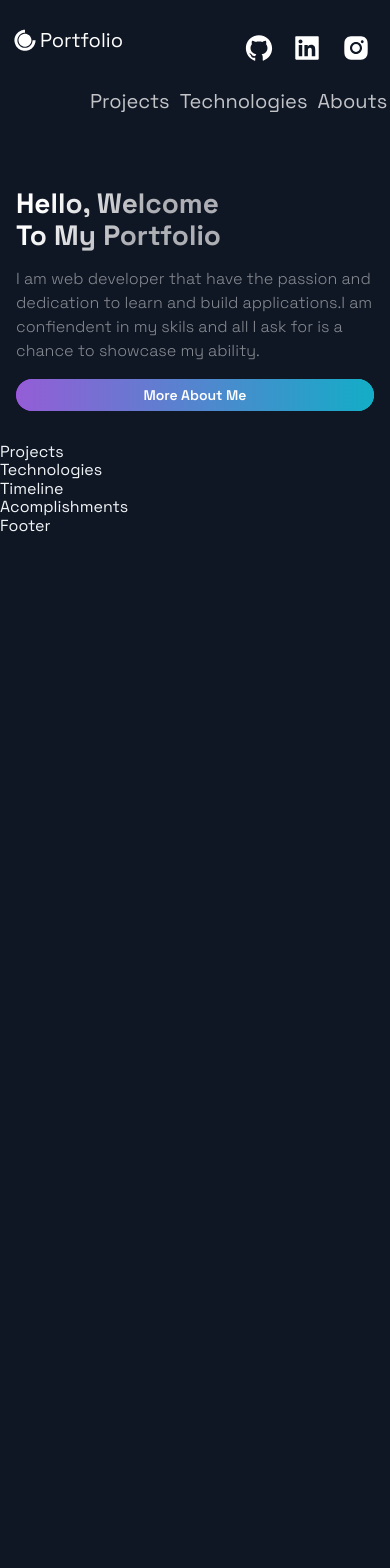
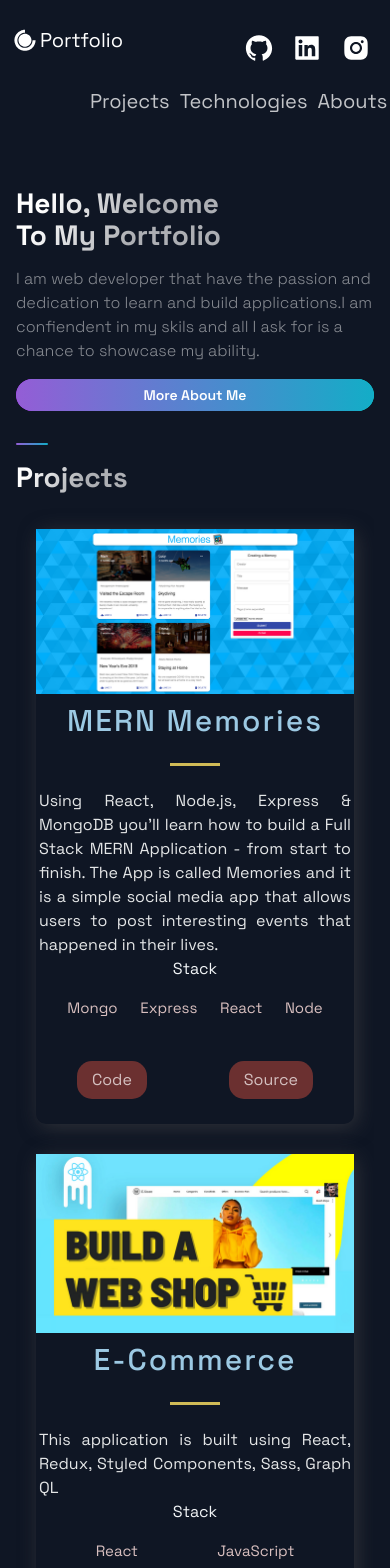
Before and after one commit to Isaac7app/my_portfolio, a Next.js app: page / in a window 390 px wide. Shown: the top 1568 px of the page. Before the commit the page ends 844 px from the top, so only its background shows below. Built offline with nearby package versions, Linux system fonts and the light colour scheme.

Commit message:
added a media breakpoint so it shows great on mobile and added tech and acomplishments sections as well

```diff
--- a/src/components/Acomplishments/Acomplishments.js
+++ b/src/components/Acomplishments/Acomplishments.js
@@ -11,9 +11,17 @@
 ];
 
 const Acomplishments = () => (
-  <div>
-    Acomplishments
-  </div>
+  <Section>
+    <SectionTitle>Personal Acomplishments</SectionTitle>
+    <Boxes>
+      {data.map((card, index) => (
+        <Box key={index}>
+          <BoxNum>{card.number}+</BoxNum>
+          <BoxText>{card.text}</BoxText>
+        </Box>
+      ))}
+    </Boxes>
+  </Section>
 );
 
 export default Acomplishments;
--- a/src/components/Projects/Projects.js
+++ b/src/components/Projects/Projects.js
@@ -5,9 +5,34 @@
 import { projects } from '../../constants/constants';
 
 const Projects = () => (
-  <div>
-    Projects
-  </div>
+  <Section nopadding id="projects">
+    <SectionDivider />
+    <SectionTitle main>Projects</SectionTitle>
+    <GridContainer>
+      {projects.map(({ id, image, title, description, tags, source, visit }) => (
+        <BlogCard key={id}>
+          <Img src={image} />
+          <TitleContent>
+            <HeaderThree title>{title}</HeaderThree>
+            <Hr />
+          </TitleContent>
+          <CardInfo>{description}</CardInfo>
+          <div>
+            <TitleContent>Stack</TitleContent>
+            <TagList>
+              {tags.map((tag, i) =>(
+                <Tag key={i}>{tag}</Tag>
+              ))}
+            </TagList>
+          </div>
+          <UtilityList>
+            <ExternalLinks href={visit}>Code</ExternalLinks>
+            <ExternalLinks href={source}>Source</ExternalLinks>
+          </UtilityList>
+        </BlogCard>
+      ))}
+    </GridContainer>
+  </Section>
 );
 
 export default Projects;
--- a/src/components/Technologies/Technologies.js
+++ b/src/components/Technologies/Technologies.js
@@ -4,9 +4,47 @@
 import { List, ListContainer, ListItem, ListParagraph, ListTitle } from './TechnologiesStyles';
 
 const Technologies = () =>  (
-  <div>
-    Technologies
-  </div>
+  <Section id="tech">
+    <SectionDivider />
+    <br />
+    <SectionTitle>Technologies</SectionTitle>
+    <SectionText>
+      I've worked with a range of technologies in the web development world.
+      From Back-end To Front-end
+    </SectionText>
+    <List>
+      <ListItem>
+        <DiReact size="3rem" />
+        <ListContainer>
+          <ListTitle>Front-End</ListTitle>
+          <ListParagraph>
+            Experienced with <br />
+            React.js
+          </ListParagraph>
+        </ListContainer>
+      </ListItem>
+      <ListItem>
+        <DiFirebase size="3rem" />
+        <ListContainer>
+          <ListTitle>Back-End</ListTitle>
+          <ListParagraph>
+            Experienced with <br />
+            Node and Databases
+          </ListParagraph>
+        </ListContainer>
+      </ListItem>
+      <ListItem>
+        <DiZend size="3rem" />
+        <ListContainer>
+          <ListTitle>UI/UX</ListTitle>
+          <ListParagraph>
+            Experienced with <br />
+            tools like Figma
+          </ListParagraph>
+        </ListContainer>
+      </ListItem>
+    </List>
+  </Section>
 );
 
 export default Technologies;
--- a/src/components/TimeLine/TimeLine.js
+++ b/src/components/TimeLine/TimeLine.js
@@ -7,46 +7,113 @@
 const TOTAL_CAROUSEL_COUNT = TimeLineData.length;
 
 const Timeline = () => {
-  // const [activeItem, setActiveItem] = useState(0);
-  // const carouselRef = useRef();
+  const [activeItem, setActiveItem] = useState(0);
+  const carouselRef = useRef();
 
   // const scroll = (node, left) => {
   //   return node.scrollTo({ left, behavior: 'smooth' });
   // }
 
-  // const handleClick = (e, i) => {
-  //   e.preventDefault();
+  const handleClick = (e, i) => {
+    e.preventDefault();
 
-  //   if (carouselRef.current) {
-  //     const scrollLeft = Math.floor(carouselRef.current.scrollWidth * 0.7 * (i / TimeLineData.length));
+    if (carouselRef.current) {
+      const scrollLeft = Math.floor(carouselRef.current.scrollWidth * 0.7 * (i / TimeLineData.length));
 
-  //     scroll(carouselRef.current, scrollLeft);
-  //   }
-  // }
+      scroll(carouselRef.current, scrollLeft);
+    }
+  }
 
-  // const handleScroll = () => {
-  //   if (carouselRef.current) {
-  //     const index = Math.round((carouselRef.current.scrollLeft / (carouselRef.current.scrollWidth * 0.7)) * TimeLineData.length);
+  const handleScroll = () => {
+    if (carouselRef.current) {
+      const index = Math.round((carouselRef.current.scrollLeft / (carouselRef.current.scrollWidth * 0.7)) * TimeLineData.length);
 
-  //     setActiveItem(index);
-  //   }
-  // }
+      setActiveItem(index);
+    }
+  }
 
-  // // snap back to beginning of scroll when window is resized
-  // // avoids a bug where content is covered up if coming from smaller screen
-  // useEffect(() => {
-  //   const handleResize = () => {
-  //     scroll(carouselRef.current, 0);
-  //   }
+  // snap back to beginning of scroll when window is resized
+  // avoids a bug where content is covered up if coming from smaller screen
+  useEffect(() => {
+    const handleResize = () => {
+      scroll(carouselRef.current, 0);
+    }
 
-  //   window.addEventListener('resize', handleResize);
-  // }, []);
+    window.addEventListener('resize', handleResize);
+  }, []);
 
   return (
-    <div>
-      Timeline
-    </div>
+    <Section id="about">
+      <SectionTitle>About Me</SectionTitle>
+      <SectionText>
+        The purpose of JavaScript Mastery is to help aspiring and established developers to take their development skills to the next level and build awesome apps.
+      </SectionText>
+      <CarouselContainer ref={carouselRef} onScroll={handleScroll}>
+        <>
+          {TimeLineData.map((item, index) => (
+            <CarouselMobileScrollNode key={index} final={index === TOTAL_CAROUSEL_COUNT - 1}>
+              <CarouselItem
+                index={index}
+                id={`carousel__item-${index}`}
+                active={activeItem}
+                onClick={(e) => handleClick(e, index)}
+              >
+              <CarouselItemTitle>
+                {item.year}
+                <CarouselItemImg
+                    width="208"
+                    height="6"
+                    viewBox="0 0 208 6"
+                    fill="none"
+                    xmlns="http://www.w3.org/2000/svg">
+                    <path
+                      fill-rule="evenodd"
+                      clip-rule="evenodd"
+                      d="M2.5 5.5C3.88071 5.5 5 4.38071 5 3V3.5L208 3.50002V2.50002L5 2.5V3C5 1.61929 3.88071 0.5 2.5 0.5C1.11929 0.5 0 1.61929 0 3C0 4.38071 1.11929 5.5 2.5 5.5Z"
+                      fill="url(#paint0_linear)"
+                      fill-opacity="0.33"
+                    />
+                    <defs>
+                      <linearGradient
+                        id="paint0_linear"
+                        x1="-4.30412e-10"
+                        y1="0.5"
+                        x2="208"
+                        y2="0.500295"
+                        gradientUnits="userSpaceOnUse">
+                        <stop stop-color="white" />
+                        <stop
+                          offset="0.79478"
+                          stop-color="white"
+                          stop-opacity="0"
+                        />
+                      </linearGradient>
+                    </defs>
+                  </CarouselItemImg>
+              </CarouselItemTitle>
+              <CarouselItemText>{item.text}</CarouselItemText>
+              </CarouselItem>
+            </CarouselMobileScrollNode>
+          ))}
+        </>
+      </CarouselContainer>
+      <CarouselButtons>
+        {TimeLineData.map((item, index) => (
+          <CarouselButton
+            key={index}
+            index={index}
+            active={activeItem}
+            onClick={(e) => handleClick(e, index)}
+            type="button"
+          >
+            <CarouselButtonDot active={activeItem} />
+          </CarouselButton>
+        ))}
+      </CarouselButtons>
+      <SectionDivider />
+    </Section>
   );
 };
 
+
 export default Timeline;
--- a/src/constants/constants.js
+++ b/src/constants/constants.js
@@ -10,7 +10,7 @@
   },
   {
     title: 'E-Commerce',
-    description:"While building it you're going to learn many advanced React & JavaScript topics, as well as how to use Stripe for card transactions. On top of that, at the end of the video, you will have this unique and complex webshop app that you will be able to add to your portfolio. And trust me, e-commerce applications are impressive.",
+    description:"This application is built using React, Redux, Styled Components, Sass, Graph QL",
     image: '/images/2.png',
     tags: ['React', 'JavaScript'],
     source: 'https://google.com',
```
